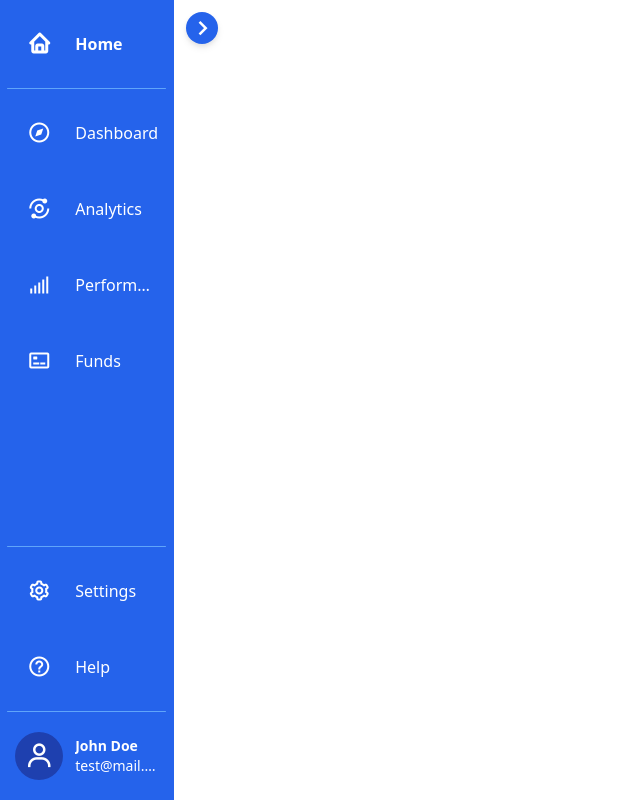
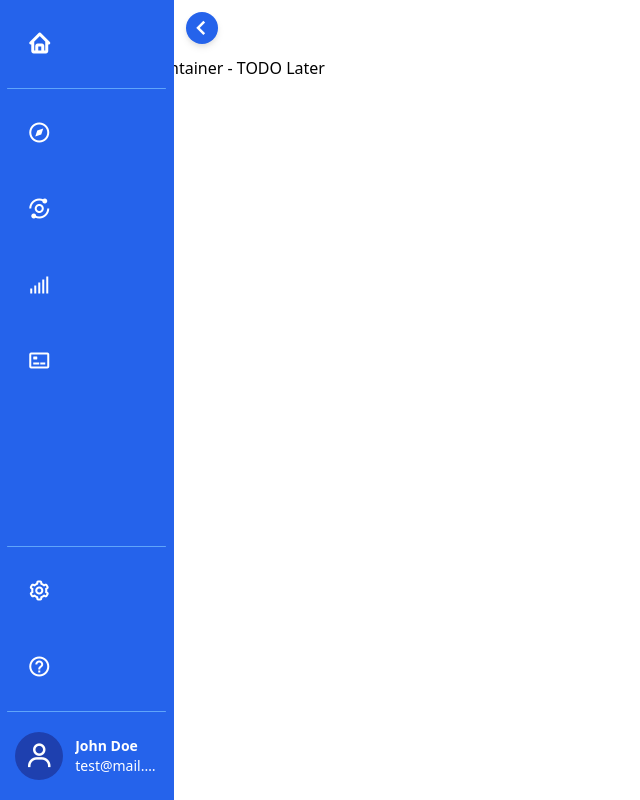
Before and after one commit to WenzelburgerMarc/Sidebar_and_Accordion, a Vue app: page / in a window 1280 px wide. Shown: the whole page, without its empty margins (0-640 px from the left). Built offline with nearby package versions, Linux system fonts and the light colour scheme.

Commit message:
Sidebar finished
todo:accordion

```diff
--- a/src/App.vue
+++ b/src/App.vue
@@ -1,14 +1,49 @@
 <script setup lang="ts">
+import { ref, watch } from 'vue';
 import SidebarContainer from './components/Sidebar/SidebarContainer.vue';
+import AccordionContainer from './components/Accordion/AccordionContainer.vue';
+import SiteProtectionScreen from './components/SiteProtectionScreen.vue';
+let showSiteProtectionScreen = ref(false);
+
+
+
+watch(() => showSiteProtectionScreen.value, () => {
+  const mainContentContainer = document.querySelector('.main-content-container') as HTMLDivElement;
+  if (!mainContentContainer) return;
+
+  mainContentContainer.classList.toggle('translate-blur');
+});
+
+
 </script>
 
 <template>
   <div>
-    <SidebarContainer />
+    <SidebarContainer class="z-50" v-on:toggleSiteProtection="showSiteProtectionScreen = !showSiteProtectionScreen" />
+
+
+    <SiteProtectionScreen
+      :class="showSiteProtectionScreen ? 'pointer-events-auto opacity-100' : 'pointer-events-none opacity-0'" />
+
+    <div class="main-content-container ml-[70px] mt-14">
+      <accordion-container />
+    </div>
+
   </div>
 </template>
 
 <style scoped>
+.main-content-container {
+
+  transition: all 0.45s ease-in-out;
+}
+
+.translate-blur {
+  margin-left: inherit;
+  transform: translateX(224px);
+  filter: blur(5px);
+}
+
 @media (prefers-reduced-motion: reduce) {
 
   * {
--- /dev/null
+++ b/src/components/Accordion/AccordionContainer.vue
@@ -0,0 +1,9 @@
+<template >
+    <div>
+        Accordion Container - TODO Later
+    </div>
+</template>
+<script setup lang="ts">
+
+</script>
+<style scoped></style>
--- a/src/components/Sidebar/SidebarContainer.vue
+++ b/src/components/Sidebar/SidebarContainer.vue
@@ -1,11 +1,11 @@
 <template>
-    <div class="sidebar w-auto fixed top-0 left-0 bg-blue-600 h-screen" :class="isOpen ? 'w-[224px]' : 'w-[70px]'">
+    <div class="sidebar w-auto fixed top-0 left-0 bg-blue-600 h-screen z-50" :class="isOpen ? 'w-[224px]' : 'w-[70px]'">
 
-        <div class="relative flex flex-col items-start justify-start h-full">
+        <div class="sidebar-content relative flex flex-col items-start justify-start h-full">
 
             <sidebar-toggler :isOpen="isOpen" v-on:toggleSidebar="toggleSidebar()" class="absolute left-full m-3" />
 
-            <sidebar-item :item="logoItem" :isOpen="isOpen" class="mx-auto my-3 w-11/12" />
+            <sidebar-item :item="logoItem" :isOpen="isOpen" class="z-50 mx-auto my-3 w-11/12" />
             <sidebar-divider />
             <SidebarItem v-for="item in arrSidebarItemsTop" :item="item" :isOpen="isOpen" class="mx-auto mt-3 w-11/12" />
             <sidebar-divider class="mt-auto" />
@@ -15,11 +15,14 @@
         </div>
 
 
+
     </div>
 </template>
 <script setup lang="ts">
 import { ref } from 'vue';
-let isOpen = ref(true);
+const emit = defineEmits();
+
+let isOpen = ref(false);
 
 
 import SidebarItem from './SidebarItem.vue';
@@ -84,6 +87,9 @@ function toggleSidebar(): void {
 
     isOpen.value = !isOpen.value;
 
+
+    emit('toggleSiteProtection');
+
 }
 async function animateLabels(reverse: boolean): Promise<void> {
     const labels = document.querySelectorAll('.sidebar-item h1');
--- a/src/components/Sidebar/SidebarItem.vue
+++ b/src/components/Sidebar/SidebarItem.vue
@@ -8,7 +8,7 @@
 
 
         <h1 :class="props.item.isLogoItem ? 'font-semibold' : 'font-light'"
-            class="text-base text-white truncate ml-3 mr-auto">{{
+            class="text-base hide text-white truncate ml-3 mr-auto">{{
                 props.item.label
             }}
         </h1>
--- a/src/components/Sidebar/SidebarUser.vue
+++ b/src/components/Sidebar/SidebarUser.vue
@@ -7,11 +7,11 @@
                 @error="showDefaultAvatar = true" alt="avatar">
         </div>
         <div class="flex flex-col w-full overflow-hidden">
-            <h1 class="text-sm font-bold text-white truncate ml-3">{{
+            <h1 class="text-sm hide font-bold text-white truncate ml-3">{{
                 props.item.username
             }}
             </h1>
-            <h1 class="text-sm font-light truncate text-white ml-3">{{
+            <h1 class="text-sm hide font-light truncate text-white ml-3">{{
                 props.item.email
             }}
             </h1>
--- /dev/null
+++ b/src/components/SiteProtectionScreen.vue
@@ -0,0 +1,12 @@
+<template>
+    <div class="fixed top-0 left-0 bg-protection w-screen h-screen bg-gray-300">
+    </div>
+</template>
+<script setup lang="ts">
+
+</script>
+<style scoped>
+.bg-protection {
+    transition: all 0.25s ease-in-out;
+}
+</style>
```
